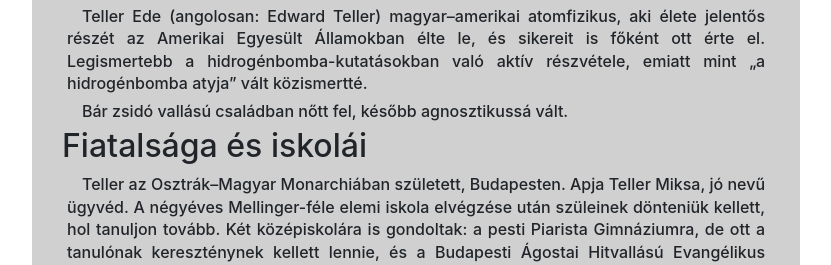
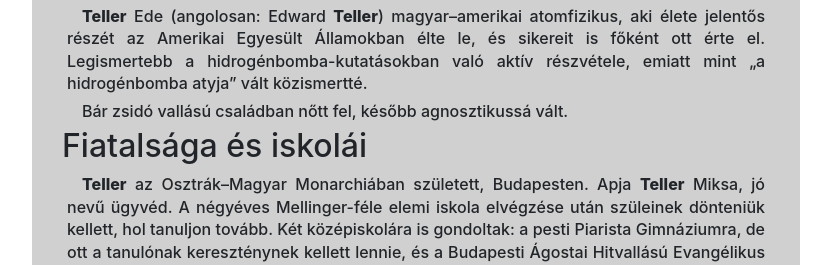
Before and after one commit to BarbecYou/frontend_09_06_gyakorlas, a plain HTML site: page index.html in a window 1280 px wide. Shown: the part 681-946 px from the top of the page, without its empty margins (224-1055 px from the left). Drawn offline with nearby package versions, Linux system fonts and the light colour scheme.

Commit message:
feladat 8 kesz

```diff
--- a/index.html
+++ b/index.html
@@ -13,13 +13,13 @@
 		<img title="Teller Ede" id="teller_kep" src="Teller.png" alt="Teller Ede">
 		<h1>Teller Ede</h1>
 
-		<p>Teller Ede (angolosan: Edward Teller) magyar–amerikai atomfizikus, aki élete jelentős részét az Amerikai Egyesült Államokban élte le, és sikereit is főként ott érte el. Legismertebb a hidrogénbomba-kutatásokban való aktív részvétele, emiatt mint „a hidrogénbomba atyja” vált közismertté.</p>
+		<p><span class="teller-neve">Teller</span> Ede (angolosan: Edward <span class="teller-neve">Teller</span>) magyar–amerikai atomfizikus, aki élete jelentős részét az Amerikai Egyesült Államokban élte le, és sikereit is főként ott érte el. Legismertebb a hidrogénbomba-kutatásokban való aktív részvétele, emiatt mint „a hidrogénbomba atyja” vált közismertté.</p>
 
 		<p>Bár zsidó vallású családban nőtt fel, később agnosztikussá vált.</p>
 
 		<h2>Fiatalsága és iskolái</h2>
 
-		<p>Teller az Osztrák–Magyar Monarchiában született, Budapesten. Apja Teller Miksa, jó nevű ügyvéd. A négyéves Mellinger-féle elemi iskola elvégzése után szüleinek dönteniük kellett, hol tanuljon tovább. Két középiskolára is gondoltak: a pesti Piarista Gimnáziumra, de ott a tanulónak kereszténynek kellett lennie, és a Budapesti Ágostai Hitvallású Evangélikus Főgimnáziumra.</p>
+		<p><span class="teller-neve">Teller</span> az Osztrák–Magyar Monarchiában született, Budapesten. Apja <span class="teller-neve">Teller</span> Miksa, jó nevű ügyvéd. A négyéves Mellinger-féle elemi iskola elvégzése után szüleinek dönteniük kellett, hol tanuljon tovább. Két középiskolára is gondoltak: a pesti Piarista Gimnáziumra, de ott a tanulónak kereszténynek kellett lennie, és a Budapesti Ágostai Hitvallású Evangélikus Főgimnáziumra.</p>
 
 		<p>Tanulmányait 1917-ben a „Mintagimnáziumban” (a mai ELTE Trefort Ágoston Gyakorlóiskolában, akkor még Budapesti Magyar Királyi Középiskolai Tanárképző) kezdte, ahol 1925-ben jeles eredménnyel érettségizett ugyanott, ahol (Lord) Balogh Tamás, (Lord) Káldor Miklós, Kármán Tódor, Kürti Miklós, Lax Péter, Polányi Mihály, Kálmán Mór is diák volt. Még Budapesten ismerkedett össze későbbi „marslakó” barátaival: Neumann Jánossal, Szilárd Leóval, Wigner Jenővel.</p>
 
--- a/styles.css
+++ b/styles.css
@@ -32,3 +32,11 @@ table {
 ul {
   list-style-image: url('physics_icon.png');
 }
+
+.teller-neve {
+  font-weight: 800;
+}
+
+.teller-neve:hover {
+  color: red;
+}
```
